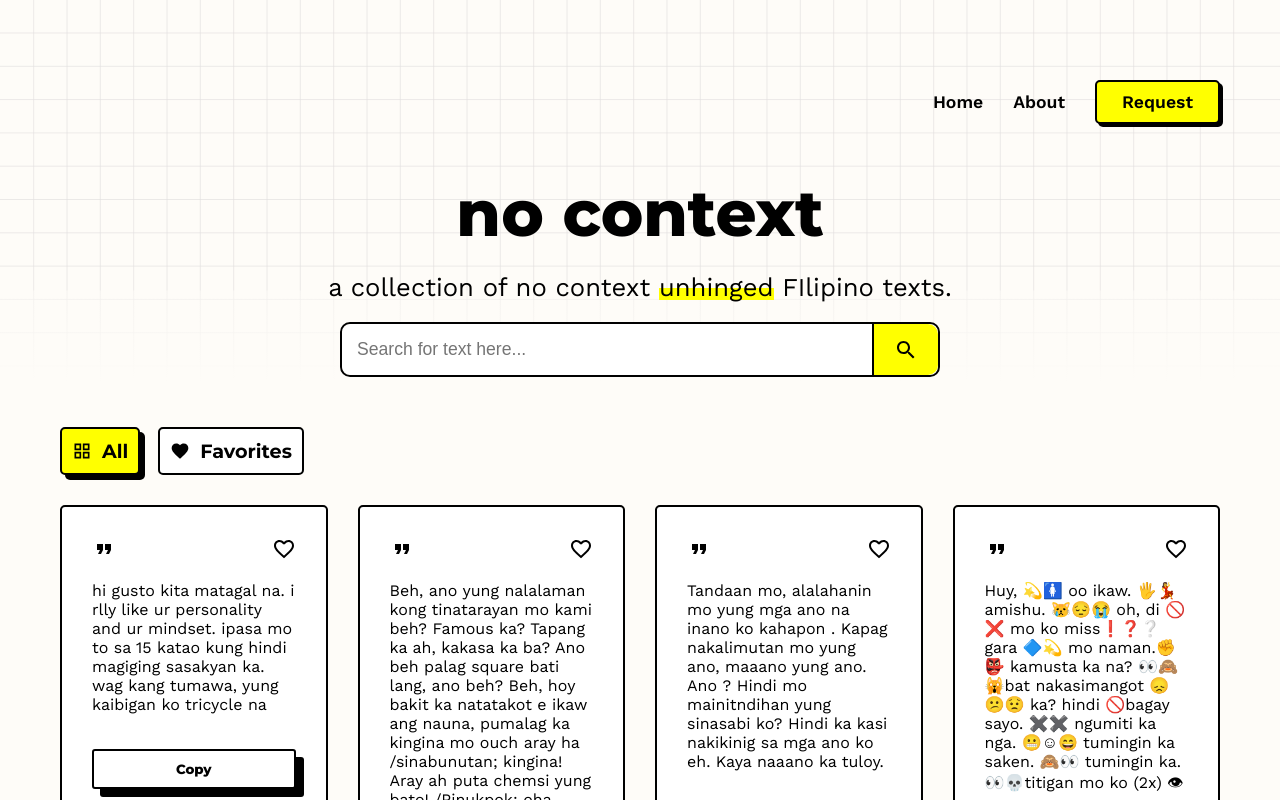
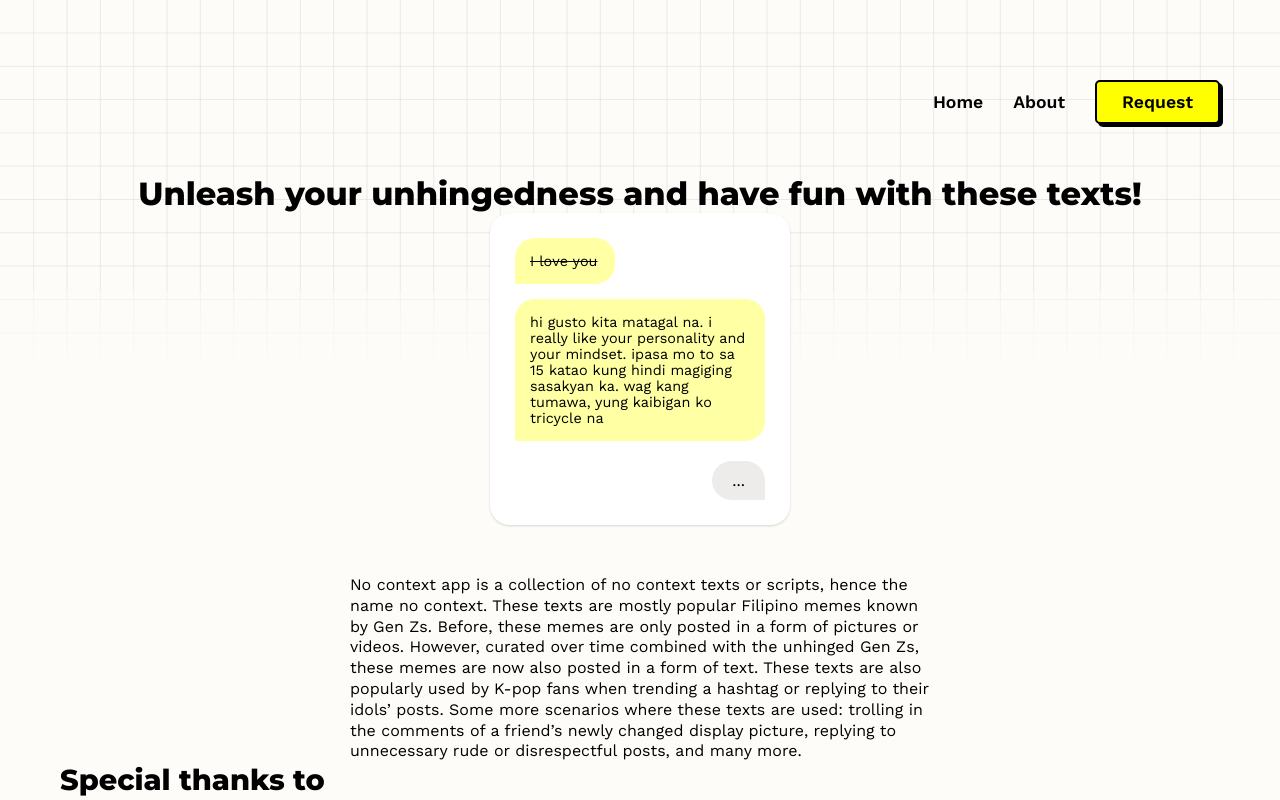
Before and after one commit to sn-tin/no-context-app, a React (Create React App) app: page / in a window 1280 px wide. Shown: the top 800 px of the page. Built offline with nearby package versions, Linux system fonts and the light colour scheme.

Commit message:
Rename file and add component and styles - Rename Main file to Home - Add new component and styles for About - Create mixin for Highlight styles in variables file

```diff
--- a/src/App.js
+++ b/src/App.js
@@ -1,8 +1,9 @@
 import ScrollToTop from './components/ScrollToTop';
-import Main from "./components/Main";
+import Home from "./components/Home";
 import Navbar from "./components/Navbar";
 import { useState, useEffect } from 'react';
 import RequestForm from './components/RequestForm';
+import About from './components/About';
 
 const App = () => {
   const [isScrolling, setIsScrolling] = useState(false);
@@ -28,9 +29,10 @@ const App = () => {
   return (
     <main className="App">
       <Navbar formDisplay={displayRequestForm} />
-      {form ? <RequestForm closeForm={closeForm} /> : null}
-      <Main />
-     {isScrolling && <ScrollToTop />}
+      {/* {form ? <RequestForm closeForm={closeForm} /> : null}
+      <Home />
+     {isScrolling && <ScrollToTop />} */}
+     <About />
     </main>
   );
 }
--- /dev/null
+++ b/src/components/About.js
@@ -0,0 +1,34 @@
+import React from "react";
+
+const About = () => {
+    return (
+        <section className="about">
+            <h1>Unleash your unhingedness and have fun with these texts!</h1>
+            <div className="flex-about">
+                <div className="about-context">
+                    <div className="sender">
+                        <p>I love you</p>
+                        <p>hi gusto kita matagal na. i really like your personality and your mindset.
+                        ipasa mo to sa 15 katao kung hindi magiging sasakyan ka. wag kang tumawa, yung kaibigan ko tricycle na
+                        </p>
+                    </div>
+                    <div className="receiver">
+                        <p>...</p>
+                    </div>
+                </div>
+                <p className="about-description">
+                    No context app is a collection of no context texts or scripts, hence the name no context.
+                    These texts are mostly popular Filipino memes known by Gen Zs. Before, these memes are only posted in a form of pictures or videos.
+                    However, curated over time combined with the unhinged Gen Zs, these memes are now also posted in a form of text.
+                    These texts are also popularly used by K-pop fans when trending a hashtag or replying to their idols’ posts.
+                    Some more scenarios where these texts are used: trolling in the comments of a friend’s newly changed display picture,
+                    replying to unnecessary rude or disrespectful posts, and many more.
+                </p>
+            </div>
+            <h2>Special thanks to</h2>
+            <p>Carats (SEVENTEEN’s fandom) who has helped me gather these texts. We’re in this rose-quartz and serenity sh*t for life!</p>
+        </section>
+    )
+}
+
+export default About
--- a/src/components/CardSorting.js
+++ b/src/components/CardSorting.js
@@ -1,4 +1,4 @@
-import React, { useState } from "react";
+import React, { useState, useEffect } from "react";
 import GridViewIcon from '@mui/icons-material/GridView';
 import FavoriteOutlinedIcon from '@mui/icons-material/FavoriteOutlined';
 import Masonry from 'react-masonry-css';
--- a/src/components/Main.js
+++ b/src/components/Home.js
@@ -3,7 +3,7 @@ import SearchIcon from '@mui/icons-material/Search';
 import data from "../data";
 import CardSorting from "./CardSorting";
 
-const Main = () => {
+const Home = () => {
 
     const [searchText, setSearchText] = useState("");
 
@@ -41,4 +41,4 @@ const Main = () => {
     )
 }
 
-export default Main;
+export default Home;
--- /dev/null
+++ b/src/styles/_about.scss
@@ -0,0 +1,77 @@
+.about {
+    margin: 50px auto;
+    h1, h2, h3 {
+        @include Montserrat(800);
+    }
+    h1 {
+        font-size: clamp(2rem, 2.5vw, 2.3rem);
+    }
+    h2 {
+        font-size: clamp(1.8rem, 2.5vw, 0.5rem);
+    }
+}
+
+.flex-about {
+    display: flex;
+    flex-direction: column;
+}
+
+.about-context {
+    width: 100%;
+    background-color: #ffffff;
+    margin: 50px auto;
+    padding: 25px;
+    border-radius: 20px;
+    box-shadow: rgba(0, 0, 0, 0.1) 0px 1px 3px 0px, rgba(0, 0, 0, 0.06) 0px 1px 2px 0px;
+    .sender {
+        display: flex;
+        flex-direction: column;
+        gap: 15px;
+        p {
+            font-size: 0.9rem;
+            background-color: #ffffa3;
+            padding: 15px;
+            border-radius: 20px 20px 20px 0;
+            &:not(:last-of-type){
+                text-decoration: line-through;
+                width: 100px;
+            }
+        }
+    }
+    .receiver {
+        display: flex;
+        justify-content: flex-end;
+        margin-top: 20px;
+        p {
+            background-color: rgb(238, 235, 235);
+            padding: 10px 20px;
+            border-radius: 20px 20px 0 20px;
+        }
+    }
+}
+
+.about-description {
+    text-align: justify;
+    line-height: 1.3;
+}
+
+@media screen and (min-width: 760px) {
+    .about {
+        h1 {
+            text-align: center;
+        }
+    }
+    .about-context {
+        width: 300px;
+        margin: 0;
+    }
+    .flex-about {
+        align-items: center;
+        justify-content: center;
+        gap: 50px;
+    }
+    .about-description {
+        text-align: left;
+        width: 50%;
+    }
+}
--- a/src/styles/_hero.scss
+++ b/src/styles/_hero.scss
@@ -53,10 +53,7 @@
 }
 
 .highlight {
-    background: linear-gradient(120deg, #FFFF00 0%, #FFFF00 100%);
-    background-repeat: no-repeat;
-    background-size: 100% 40%;
-    background-position: 0 90%;
+    @include Highlight;
 }
 
 @media screen and (min-width: 800px) {
--- a/src/styles/_variables.scss
+++ b/src/styles/_variables.scss
@@ -6,6 +6,13 @@ $bodyFont: 'Work Sans', sans-serif;
     -webkit-box-shadow: $n $n 0px #000000;  /* Safari 3-4, iOS 4.0.2 - 4.2, Android 2.3+ */
     -moz-box-shadow:    $n $n 0px #000000;  /* Firefox 3.5 - 3.6 */
     box-shadow: $n $n 0px #000000;
+}
+
+@mixin Highlight {
+    background: linear-gradient(120deg, #FFFF00 0%, #FFFF00 100%);
+    background-repeat: no-repeat;
+    background-size: 100% 40%;
+    background-position: 0 90%;
 }
 
 @mixin Montserrat($weight) {
--- a/src/styles/main.scss
+++ b/src/styles/main.scss
@@ -4,6 +4,7 @@
 @import './card';
 @import './scroll-to-top';
 @import './request-form';
+@import './about';
 
 * {
     box-sizing: border-box;
```
